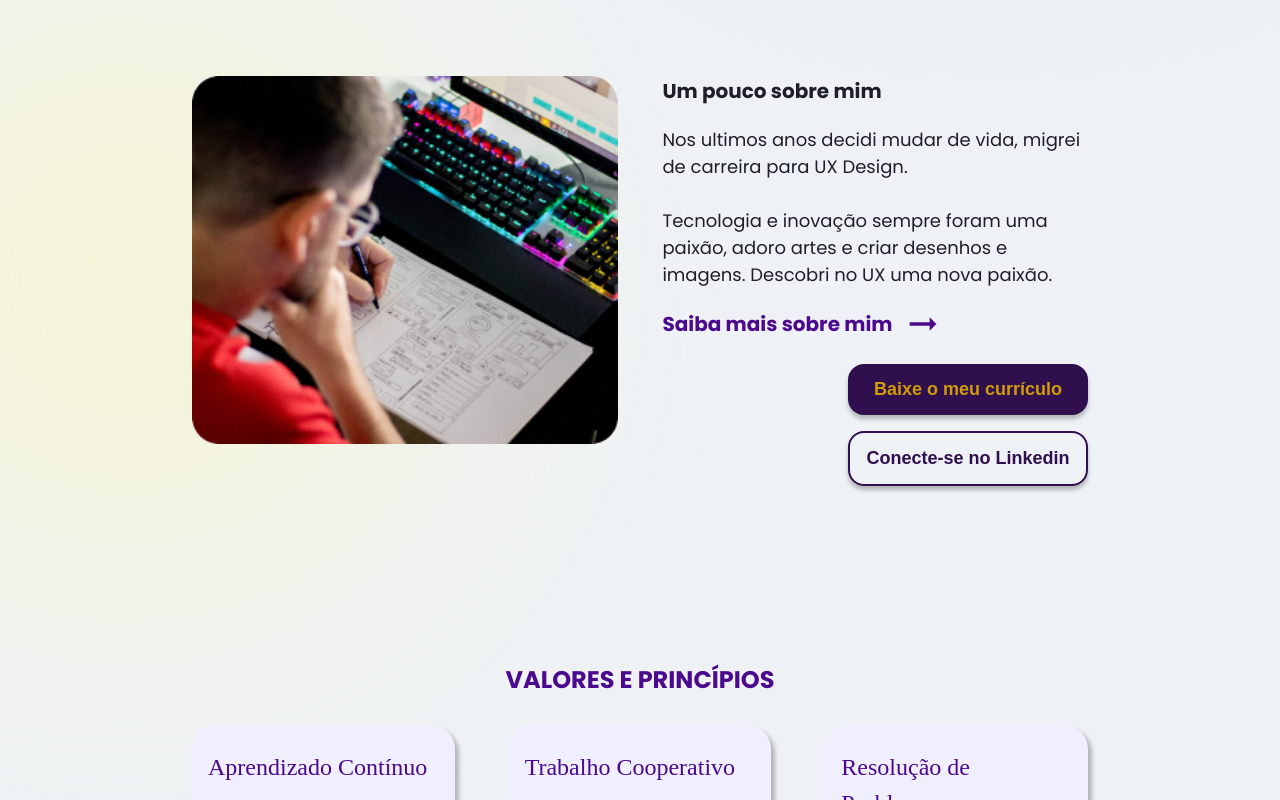
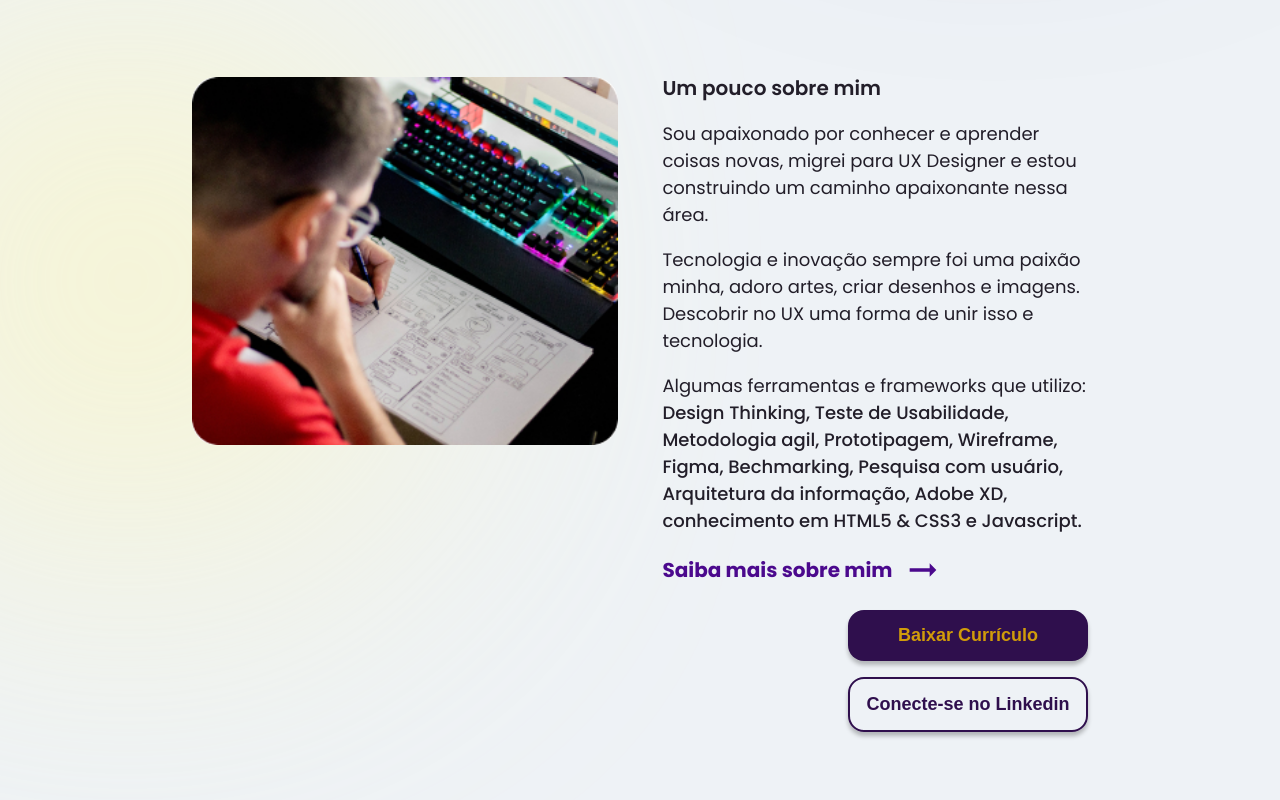
Before and after one commit to thiagopuntar/pierrot-portfolio, a Next.js app: page / in a window 1280 px wide. Shown: the part 700-1500 px from the top of the page. Built offline with nearby package versions, Linux system fonts and the light colour scheme.

Commit message:
refactor: change font-family and colors

```diff
--- a/components/AboutText/styles.jsx
+++ b/components/AboutText/styles.jsx
@@ -41,7 +41,6 @@ export const H1 = styled.h1`
 `;
 
 export const H2 = styled.h2`
-  font-family: "Playfair Display";
   font-size: 1.5rem;
   line-height: 1.5rem;
   font-weight: 700;
--- a/components/Footer/styles.jsx
+++ b/components/Footer/styles.jsx
@@ -28,9 +28,8 @@ export const ContentWrapper = styled.div`
 export const Title = styled.div``;
 
 export const Name = styled.h1`
-  color: ${(props) => props.theme.colors.secondary.z1};
+  color: var(--secondary-1);
   font-size: 1.25rem;
-  font-family: "Playfair Display";
   min-height: 44px;
 
   ${breakAt("md")} {
--- a/components/Home/AboutMe/AboutMe.jsx
+++ b/components/Home/AboutMe/AboutMe.jsx
@@ -4,8 +4,8 @@ import imgHero2 from "../../../public/img/img-hero-2.jpg";
 import { linkedinLink, resume } from "../../../constants/links";
 import ResponsiveImage from "../../ResponsiveImage";
 import Link from "next/link";
+import SectionTitle from "../../shared/SectionTitle";
 import {
-  H1,
   ContentWrapper,
   Wrapper,
   ButtonWrapper,
@@ -13,6 +13,7 @@ import {
   Span,
   LinkWrapper,
   ImageWrapper,
+  TextWrapper,
 } from "./styles";
 
 const AboutMe = () => {
@@ -26,16 +27,28 @@ const AboutMe = () => {
         />
       </ImageWrapper>
       <ContentWrapper>
-        <H1>Um pouco sobre mim</H1>
-        <p>
-          Nos ultimos anos decidi mudar de vida, migrei de carreira para UX
-          Design.
-        </p>
-        <br />
-        <p>
-          Tecnologia e inovação sempre foram uma paixão, adoro artes e criar
-          desenhos e imagens. Descobri no UX uma nova paixão.
-        </p>
+        <SectionTitle>Um pouco sobre mim</SectionTitle>
+        <TextWrapper>
+          <p>
+            Sou apaixonado por conhecer e aprender coisas novas, migrei para UX
+            Designer e estou construindo um caminho apaixonante nessa área.
+          </p>
+
+          <p>
+            Tecnologia e inovação sempre foi uma paixão minha, adoro artes,
+            criar desenhos e imagens. Descobrir no UX uma forma de unir isso e
+            tecnologia.
+          </p>
+          <p>
+            Algumas ferramentas e frameworks que utilizo:{" "}
+            <strong>
+              Design Thinking, Teste de Usabilidade, Metodologia agil,
+              Prototipagem, Wireframe, Figma, Bechmarking, Pesquisa com usuário,
+              Arquitetura da informação, Adobe XD, conhecimento em HTML5 & CSS3
+              e Javascript.
+            </strong>
+          </p>
+        </TextWrapper>
         <Link href="/about" passHref>
           <LinkWrapper>
             <Span>Saiba mais sobre mim</Span>
@@ -47,7 +60,7 @@ const AboutMe = () => {
             color="secondary"
             onClick={() => window.open(resume, "_blank")}
           >
-            Baixe o meu currículo
+            Baixar Currículo
           </StyledButton>
           <StyledButton
             variant="outlined"
--- a/components/Home/AboutMe/styles.jsx
+++ b/components/Home/AboutMe/styles.jsx
@@ -1,16 +1,6 @@
 import styled from "styled-components";
 import { breakAt } from "../../../constants/breakpoints";
 import Button from "../../Button";
-
-export const H1 = styled.h1`
-  font-family: Poppins;
-  font-size: 1.125rem;
-  margin-bottom: 1em;
-
-  ${breakAt("md")} {
-    font-size: 1.25rem;
-  }
-`;
 
 export const Wrapper = styled.section`
   margin: 9em 0 5em;
@@ -38,6 +28,16 @@ export const ContentWrapper = styled.div`
   ${breakAt("md")} {
     margin-top: 0;
     width: 50%;
+  }
+`;
+
+export const TextWrapper = styled.div`
+  display: flex;
+  flex-direction: column;
+  gap: 1em;
+
+  strong {
+    font-weight: 500;
   }
 `;
 
--- a/components/Home/Jobs/JobCard/styles.jsx
+++ b/components/Home/Jobs/JobCard/styles.jsx
@@ -57,7 +57,6 @@ export const Title = styled.h4`
   background-color: inherit;
   color: ${(props) => props.theme.colors.black.z1};
   font-size: 1.5rem;
-  font-family: "Playfair Display";
   font-weight: normal;
   text-align: center;
 `;
--- a/components/Home/MainHero/styles.jsx
+++ b/components/Home/MainHero/styles.jsx
@@ -39,13 +39,12 @@ export const H1 = styled.h1`
   margin-bottom: 1em;
 
   & * {
-    font-family: "Playfair Display";
     font-size: 2rem;
     line-height: 1.15;
   }
 
   strong {
-    color: ${(props) => props.theme.colors.secondary.z4};
+    color: var(--secondary-1);
   }
 
   ${breakAt("md")} {
@@ -59,7 +58,7 @@ export const H1 = styled.h1`
 
 export const H2 = styled.h2`
   font-size: 1.5rem;
-`
+`;
 
 export const ImageWrapper = styled.div`
   ${breakAt("md")} {
--- a/components/Home/Values/Card/styles.jsx
+++ b/components/Home/Values/Card/styles.jsx
@@ -28,15 +28,14 @@ export const TopBorder = styled.div`
 `;
 
 export const Title = styled.h3`
-  background: ${(props) => props.theme.colors.white.z2};
-  color: ${(props) => props.theme.colors.primary.z1};
-  font-family: "Playfair display";
+  background: var(--white-2);
+  color: var(--primary-1);
   font-weight: 400;
   font-size: 24px;
   margin-bottom: 24px;
 `;
 
 export const Paragraph = styled.p`
-  background: ${(props) => props.theme.colors.white.z2};
+  background: var(--white-2);
   font-size: 16px;
 `;
```
Also changed, not shown: components/AboutHero/styles.jsx (+0 -9 lines).
